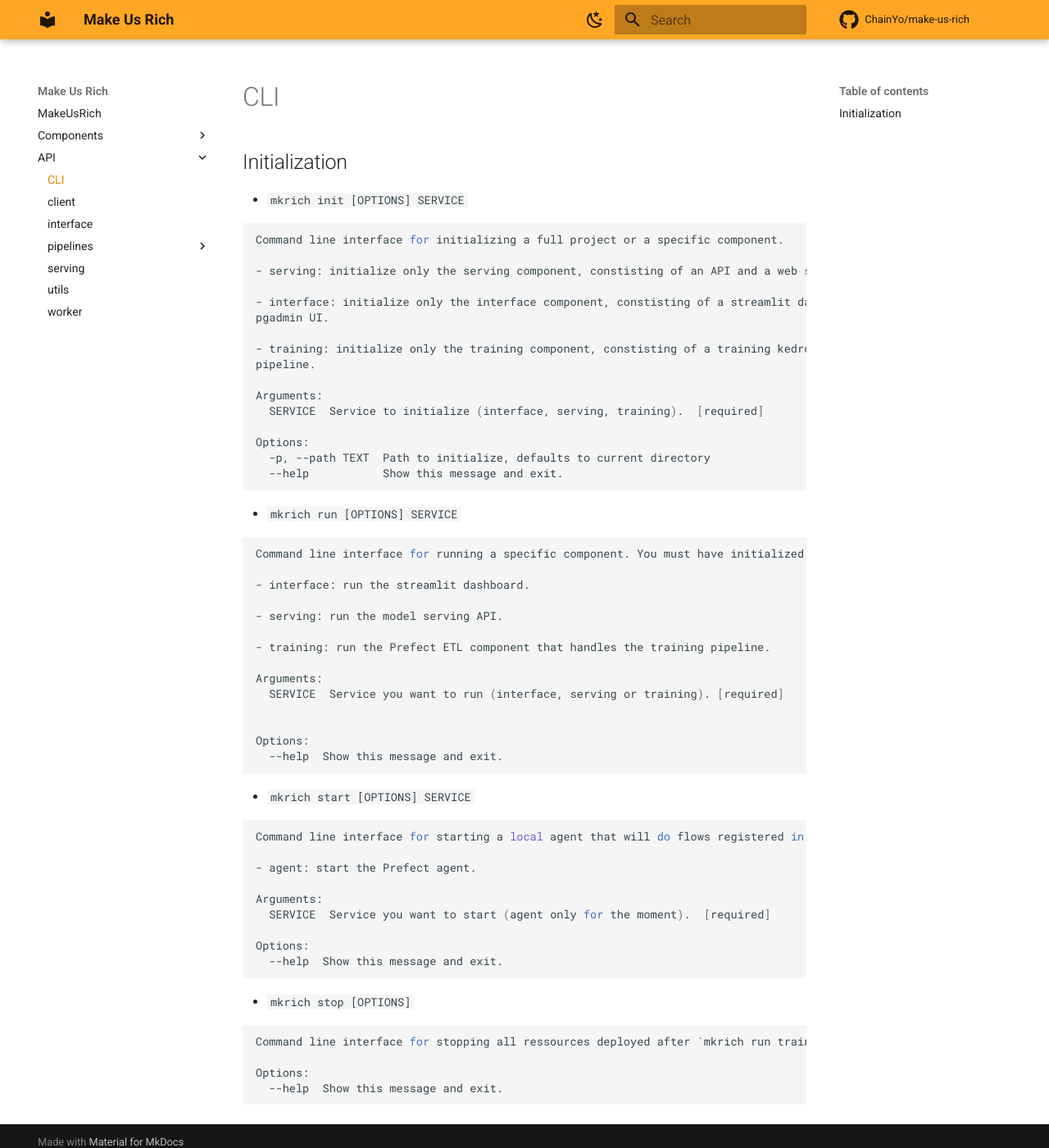
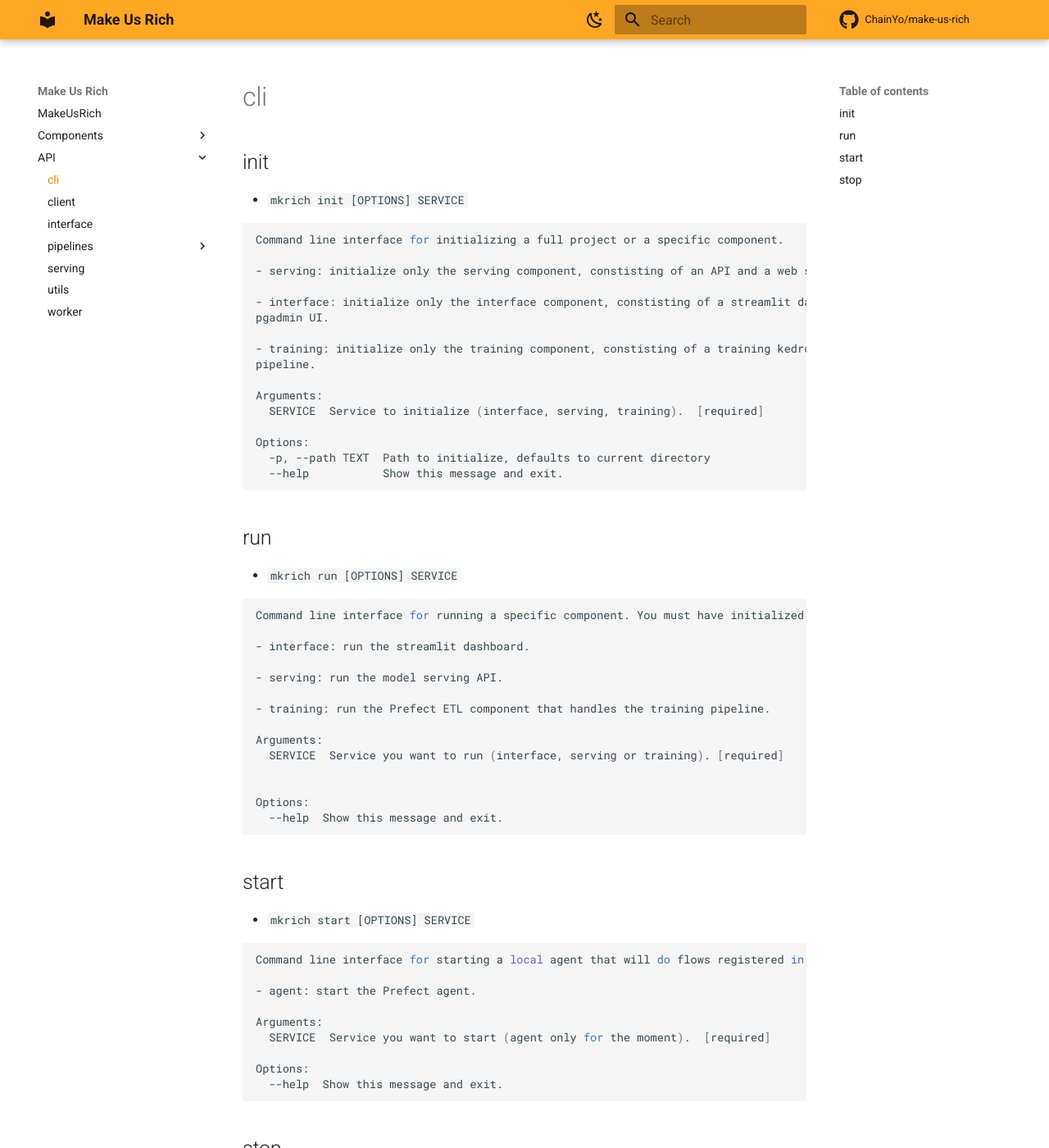
Before and after one commit to chainyo/make-us-rich, an MkDocs documentation site: the page built from docs/api/cli.md, in a window 1280 px wide and 1400 px high. Shown: the whole window at 82% size. Built offline with MkDocs 1.6.1 and Material for MkDocs 9.7.7, drawn with Linux system fonts in a browser that asks for light colours; comment, search, counter and statistics services are not loaded.

Commit message:
update cli

````diff
--- a/docs/api/cli.md
+++ b/docs/api/cli.md
@@ -1,4 +1,4 @@
-## Initialization
+## init
 
 - `mkrich init [OPTIONS] SERVICE`
 
@@ -22,6 +22,8 @@ Options:
 
 ```
 
+## run
+
 - `mkrich run [OPTIONS] SERVICE`
 
 ```bash
@@ -41,6 +43,8 @@ Options:
   --help  Show this message and exit.
 ```
 
+## start
+
 - `mkrich start [OPTIONS] SERVICE`
 
 ```bash
@@ -55,6 +59,8 @@ Options:
   --help  Show this message and exit.
 ```
 
+## stop
+
 - `mkrich stop [OPTIONS]`
 
 ```bash
--- a/mkdocs.yml
+++ b/mkdocs.yml
@@ -29,7 +29,7 @@ nav:
   - Serving: serving.md
   - Interface: interface.md
 - API:
-  - CLI: api/cli.md
+  - cli: api/cli.md
   - client: api/client.md
   - interface: api/interface.md
   - pipelines:
````
